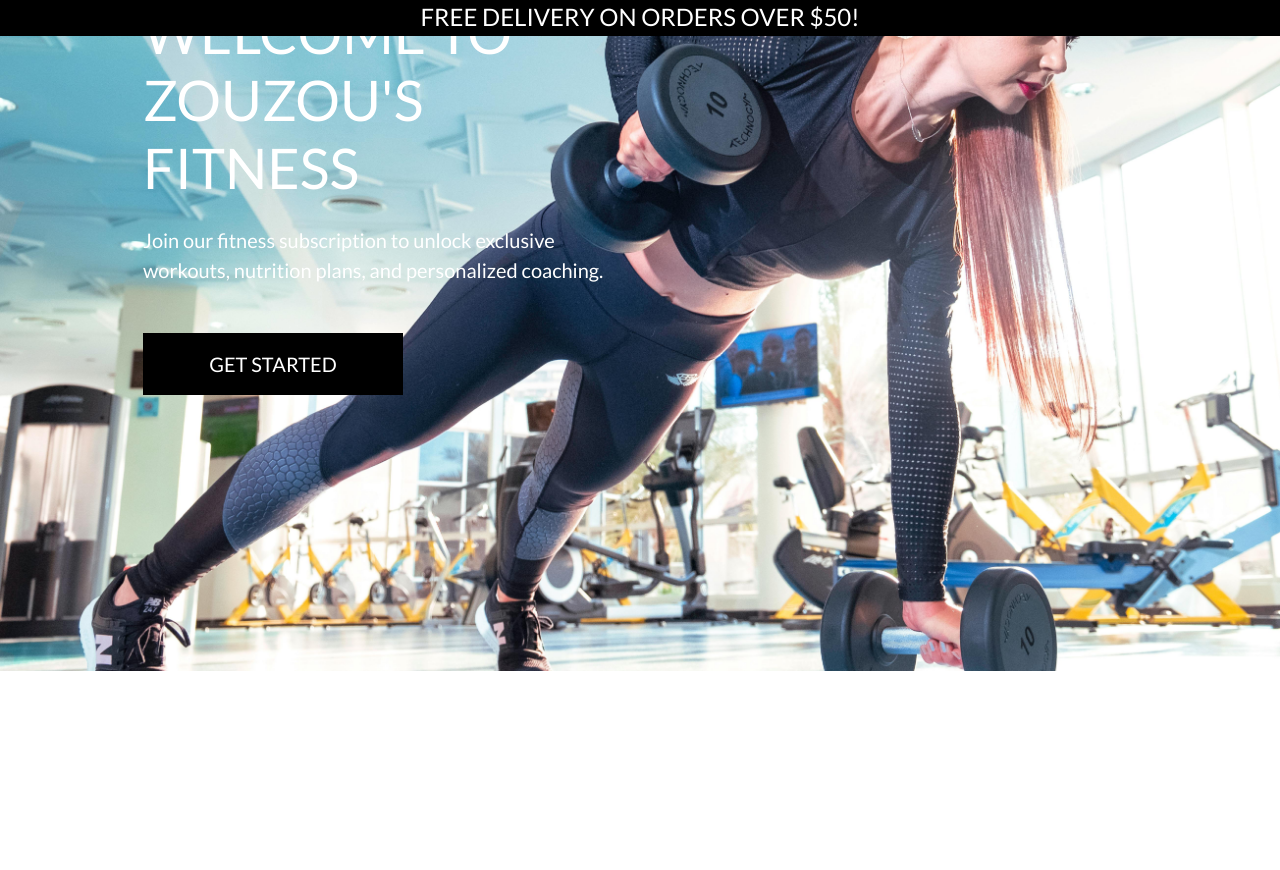
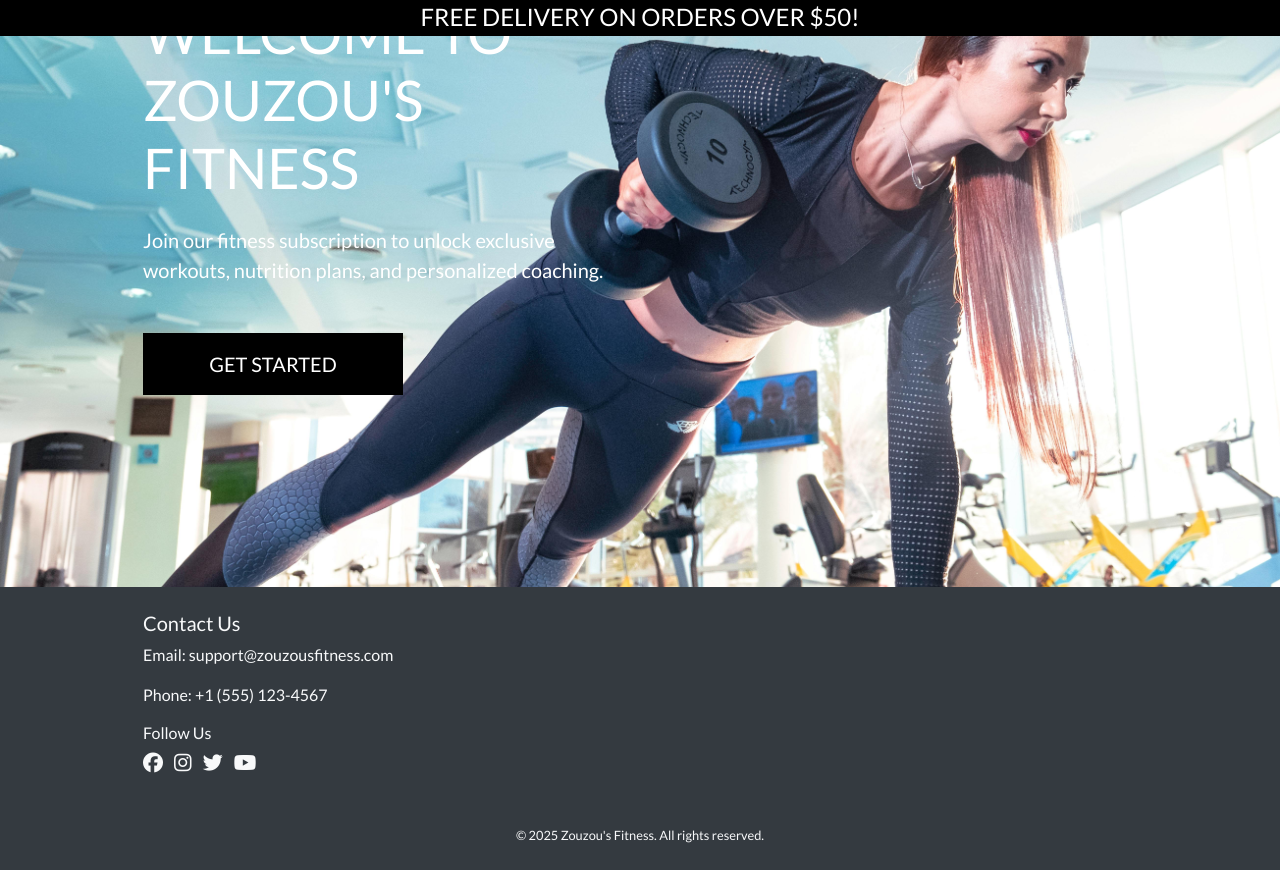
Before and after one commit to Hawraa7/Portfolio-Project-5, a Django app: page / in a window 1280 px wide. Shown: the part 129-999 px from the top of the page. Before the commit the page ends 800 px from the top, so only its background shows below. Run offline with Django 3.2, Linux system fonts and the light colour scheme; some libraries are stand-ins or nearby versions.

Commit message:
Added the SEO implementation in HTML

```diff
--- a/home/templates/home/index.html
+++ b/home/templates/home/index.html
@@ -1,6 +1,13 @@
 {% extends "base.html" %}
+{% load static %}
 
-{% load static %}
+{% block meta_description %}
+Welcome to Zouzou's Fitness — your ultimate portal for fitness classes, quality products, and wellness tips.
+{% endblock %}
+
+{% block title %}
+Zouzou's Fitness - Home of Fitness & Wellness
+{% endblock %}
 
 {% block page_header %}
 <div class="container header-container py-3">
@@ -19,8 +26,10 @@
                     Welcome to Zouzou's Fitness
                 </h1>
                 <p class="lead my-4 text-white">
-                    Join our fitness subscription to unlock exclusive workouts, nutrition plans, and personalized
-                    coaching.
+                    <strong>
+                        Join our fitness subscription to unlock exclusive workouts, nutrition plans, and personalized
+                        coaching.
+                    </strong>
                 </p>
                 <div class="my-5">
                     <a href="{% url 'products' %}" class="btn btn-success btn-lg rounded-0 text-uppercase py-3 get-started-button">
--- a/templates/base.html
+++ b/templates/base.html
@@ -1,4 +1,6 @@
 {% load static %}
+{% now "Y" as year %}
+
 
 <!doctype html>
 <html lang="en">
@@ -10,7 +12,13 @@
     <meta name="viewport" content="width=device-width, initial-scale=1, shrink-to-fit=no">
     {% endblock %}
 
-    <title>Zouzou's Fitness {% block extra_title %}{% endblock %}</title>
+    <title>{% block title %}Zouzou's Fitness{% endblock %}</title>
+    <meta name="description"
+        content="{% block meta_description %}Best fitness products and classes for your wellness journey.{% endblock %}" />
+    <meta name="keywords"
+        content="fitness, workout, gym, classes, products, Zouzou's Fitness, vitamins, supplements, protein, activewear, shoes, subscription, book, free weights, power machines, cardio machines, yoga" />
+    <meta name="author" content="Zouzou's Fitness Team" />
+
 
     {% block corecss %}
     <link rel="stylesheet" href="https://stackpath.bootstrapcdn.com/bootstrap/4.4.1/css/bootstrap.min.css"
@@ -148,6 +156,56 @@
 
     {% endblock %}
 
+
+
+    <!-- Footer Start -->
+    <footer class="bg-dark text-light py-4 mt-5">
+        <div class="container">
+            <div class="row">
+
+                <!-- Navigation Links -->
+
+                <!-- External Sponsored Links -->
+
+                <!-- Contact & Social -->
+                <div class="col-md-4 mb-3">
+                    <h5>Contact Us</h5>
+                    <p>Email: support@zouzousfitness.com</p>
+                    <p>Phone: +1 (555) 123-4567</p>
+                    <h6>Follow Us</h6>
+                    <ul class="list-inline">
+                        <li class="list-inline-item">
+                            <a href="https://www.facebook.com" target ="_blank" rel ="noopener" class="text-light" aria-label="Visit our Facebook page(opens in a new tab)">
+                                <i class="fab fa-facebook fa-lg"></i>
+                            </a>
+                        </li>
+                        <li class="list-inline-item">
+                            <a href="https://www.instagram.com" target ="_blank" rel ="noopener" class="text-light" aria-label="Visit our Instagram page(opens in a new tab)">
+                                <i class="fab fa-instagram fa-lg"></i>
+                            </a>
+                        </li>
+                        <li class="list-inline-item">
+                            <a href="https://www.twitter.com" target ="_blank" rel ="noopener" class="text-light" aria-label="Visit our Twitter page(opens in a new tab)">
+                                <i class="fab fa-twitter fa-lg"></i>
+                            </a>
+                        </li>
+                        <li class="list-inline-item">
+                            <a href="https://www.youtube.com" target ="_blank" rel ="noopener" class="text-light" aria-label="Visit our Youtube page(opens in a new tab)">
+                                <i class="fab fa-youtube fa-lg"></i>
+                            </a>
+                        </li>
+
+                    </ul>
+                </div>
+
+            </div>
+            <div class="text-center mt-3">
+                <small>&copy; {{ year }} Zouzou's Fitness. All rights reserved.</small>
+            </div>
+        </div>
+    </footer>
+    <!-- Footer End -->
+
 </body>
 
 </html>
```
Also changed, not shown: bag/templates/bag/bag.html (+8 -0 lines), checkout/templates/checkout/checkout.html (+8 -0 lines), classes/templates/classes/class_detail.html (+9 -0 lines), products/templates/products/product_detail.html (+8 -0 lines), profiles/templates/profiles/profile.html (+8 -0 lines). Lines whose indentation alone changed are shown as unchanged.
